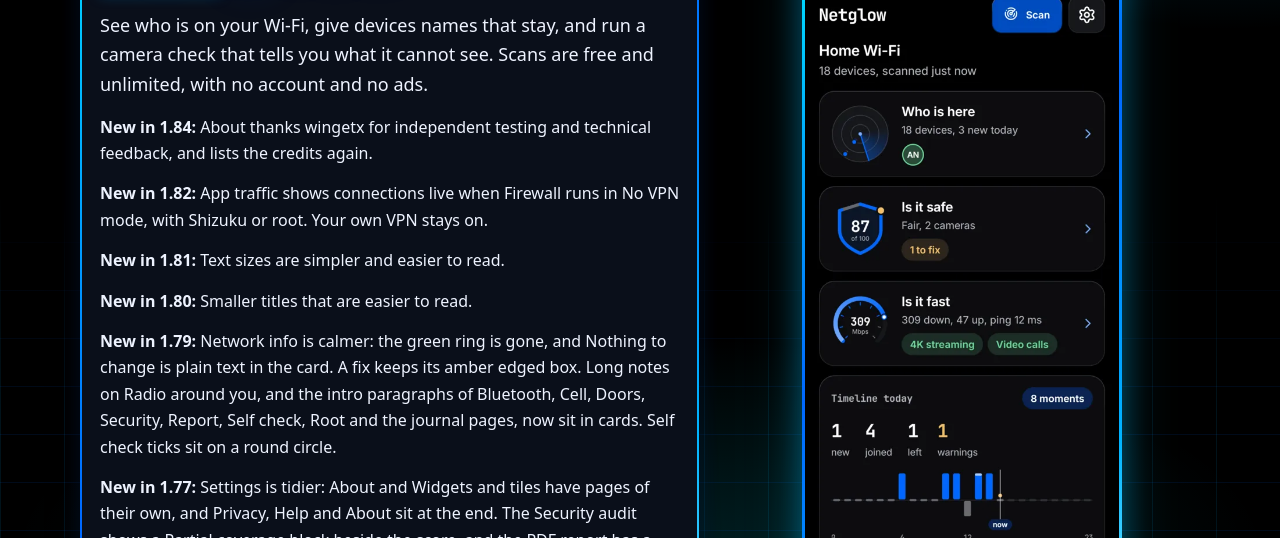
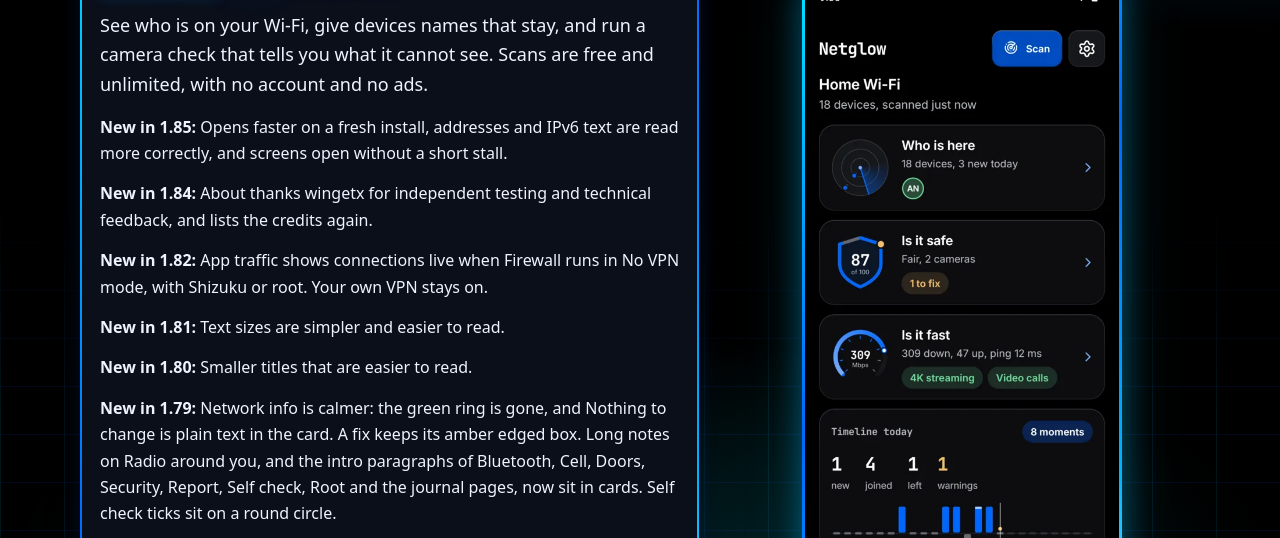
Before and after one commit to Zanoshky/netglow-app, a plain HTML site: page docs/index.html in a window 1280 px wide. Shown: the part 246-784 px from the top of the page. Drawn offline with Linux system fonts and the light colour scheme.

Commit message:
Guide: New in 1.85, faster start and address text fixes

```diff
--- a/docs/index.html
+++ b/docs/index.html
@@ -27,6 +27,7 @@
     <h1 id="hero-h">netglow</h1>
     <div class="underline" aria-hidden="true"></div>
     <p class="lede">See who is on your Wi-Fi, give devices names that stay, and run a camera check that tells you what it cannot see. Scans are free and unlimited, with no account and no ads.</p>
+    <p><strong>New in 1.85:</strong> Opens faster on a fresh install, addresses and IPv6 text are read more correctly, and screens open without a short stall.</p>
     <p><strong>New in 1.84:</strong> About thanks wingetx for independent testing and technical feedback, and lists the credits again.</p>
     <p><strong>New in 1.82:</strong> App traffic shows connections live when Firewall runs in No VPN mode, with Shizuku or root. Your own VPN stays on.</p>
     <p><strong>New in 1.81:</strong> Text sizes are simpler and easier to read.</p>
```
